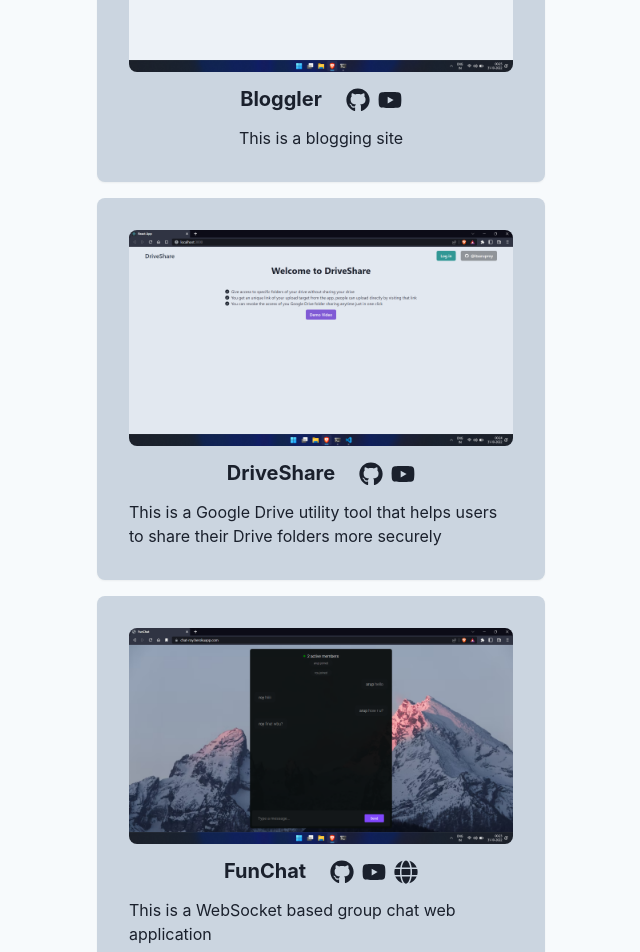
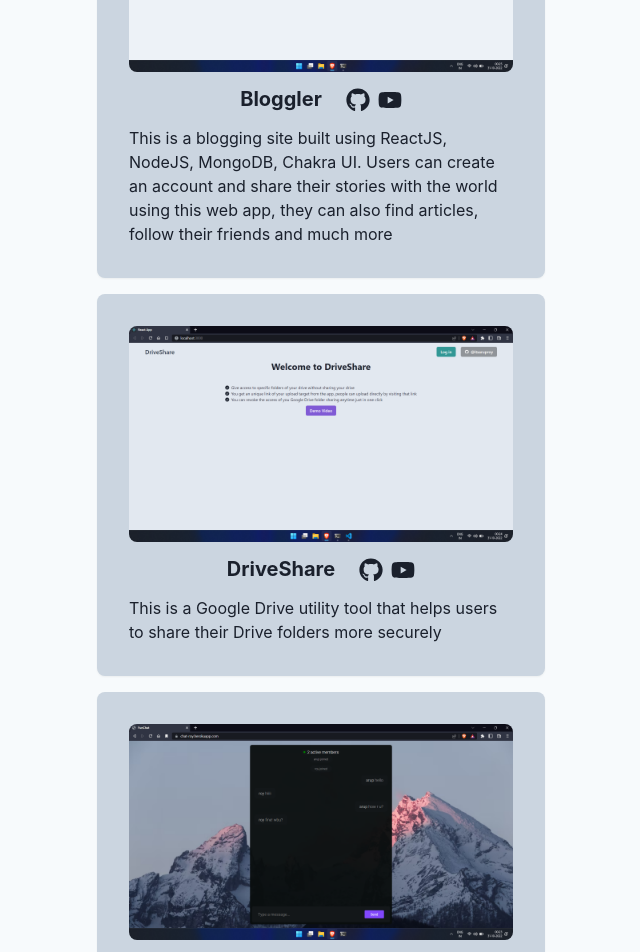
Before and after one commit to itsaruproy/portfolio, a React (Create React App) app: page /projects in a window 1280 px wide. Shown: the part 280-1232 px from the top of the page, without its empty margins (319-959 px from the left). Built offline with nearby package versions, Linux system fonts and the light colour scheme.

Commit message:
feat: Add projects data

```diff
--- a/src/data/Projects.js
+++ b/src/data/Projects.js
@@ -5,8 +5,9 @@
 export const Projects = [
     {
         name: 'Bloggler',
-        description: 'This is a blogging site',
-        yt: '#',
+        description:
+            'This is a blogging site built using ReactJS, NodeJS, MongoDB, Chakra UI. Users can create an account and share their stories with the world using this web app, they can also find articles, follow their friends and much more',
+        yt: 'https://youtu.be/XAwXbXeFYks',
         github: 'https://github.com/itsaruproy/bloggler-frontend',
     },
     {
@@ -14,13 +15,14 @@ export const Projects = [
         description:
             'This is a Google Drive utility tool that helps users to share their Drive folders more securely',
         yt: '#',
-        github: '#',
+        github: 'https://github.com/itsaruproy/driveshare-frontend',
     },
     {
         name: 'FunChat',
-        description: 'This is a WebSocket based group chat web application',
-        yt: '#',
-        github: '#',
+        description:
+            'This is a WebSocket based group chat web application where users can communicate with a group of people at the same time and same place',
+        yt: 'https://youtu.be/1tMtAA0wMqQ',
+        github: 'https://github.com/itsaruproy/FunChat',
         weblink: 'https://chat-roy.herokuapp.com/',
     },
 ]
```
